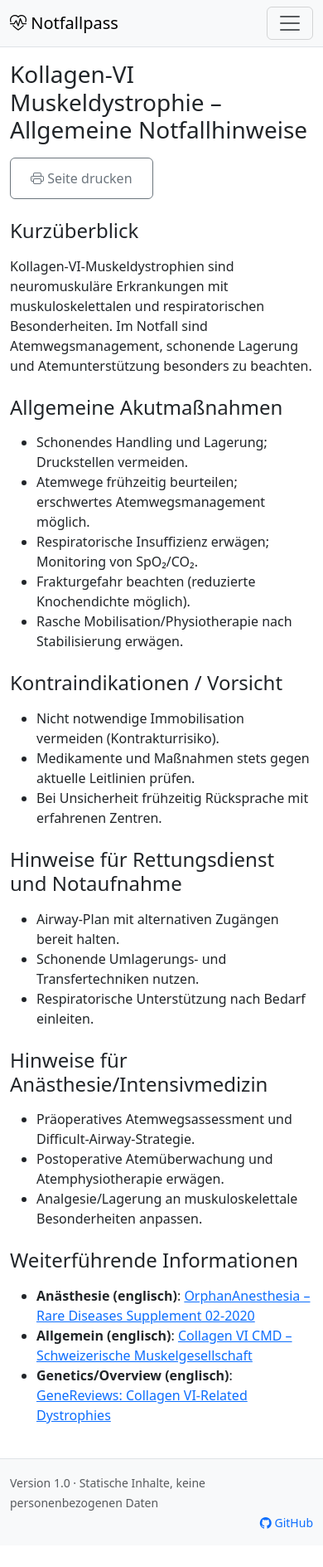
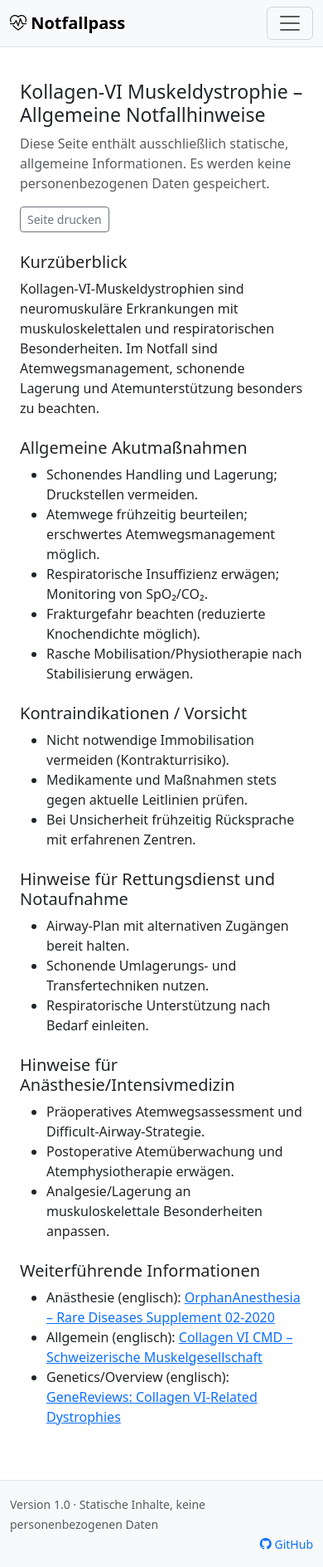
Before and after one commit to SB97/TEST-Kollagen-VI_Muskeldystrophie_Notfallpass, a Jekyll site: the page built from german.md, in a window 390 px wide. Shown: the whole page at 83% size. Built offline with Jekyll 4.4.1, drawn with Linux system fonts in a browser that asks for light colours; before the commit the page ends 1863 px from its top, so only the background shows below that.

```diff
--- a/_config.yml
+++ b/_config.yml
@@ -4,34 +4,3 @@ baseurl: "/TEST-Kollagen-VI_Muskeldystrophie_Notfallpass"
 url: "https://sb97.github.io"
 markdown: kramdown
 permalink: pretty
-
-# Theme configuration
-remote_theme: just-the-docs/just-the-docs
-
-# Just the Docs configuration
-just_the_docs:
-  # Color scheme
-  color_scheme: light
-
-  # Search
-  search_enabled: true
-  search:
-    heading_level: 2
-    previews: 3
-    preview_words_before: 5
-    preview_words_after: 10
-    tokenizer_separator: /[\s/\-]+/
-
-  # Navigation
-  heading_anchors: true
-  back_to_top: true
-  back_to_top_text: "Zurück nach oben"
-
-  # Footer
-  footer_content: "Version 1.0 · Statische Inhalte, keine personenbezogenen Daten"
-
-  # Mobile
-  mobile_nav: true
-
-  # Custom styling
-  custom_css: true
--- a/_layouts/default.html
+++ b/_layouts/default.html
@@ -12,10 +12,7 @@
   <!-- Custom CSS -->
   <link rel="stylesheet" href="{{ '/assets/css/custom.css' | relative_url }}">
 
-  <!-- Just the Docs Theme -->
-  {% if site.remote_theme %}
-    <link rel="stylesheet" href="https://cdn.jsdelivr.net/gh/{{ site.remote_theme }}/assets/css/just-the-docs.css">
-  {% endif %}
+
 </head>
 <body class="d-flex flex-column min-vh-100">
   <a class="skip-link" href="#main-content">Zum Hauptinhalt springen</a>
@@ -37,17 +34,17 @@
             </a>
           </li>
           <li class="nav-item">
-            <a class="nav-link" href="{{ '/german' | relative_url }}">
+            <a class="nav-link {% if page.active == 'de' %}active{% endif %}" href="{{ '/german/' | relative_url }}">
               <i class="bi bi-file-text"></i> Deutsch
             </a>
           </li>
           <li class="nav-item">
-            <a class="nav-link" href="{{ '/english' | relative_url }}">
+            <a class="nav-link {% if page.active == 'en' %}active{% endif %}" href="{{ '/english/' | relative_url }}">
               <i class="bi bi-file-text"></i> English
             </a>
           </li>
           <li class="nav-item">
-            <a class="nav-link" href="{{ '/about' | relative_url }}">
+            <a class="nav-link {% if page.active == 'about' %}active{% endif %}" href="{{ '/about/' | relative_url }}">
               <i class="bi bi-info-circle"></i> Über das Projekt
             </a>
           </li>
--- a/assets/css/custom.scss
+++ b/assets/css/custom.scss
@@ -1,7 +1,19 @@
 ---
 ---
 
-/* Accessibility */
+// Custom styles for the emergency pass site
+
+.language-card {
+  text-decoration: none;
+  display: block;
+
+  &:hover {
+    text-decoration: none;
+    transform: translateY(-2px);
+    transition: transform 0.2s ease;
+  }
+}
+
 .skip-link {
   position: absolute;
   left: -10000px;
@@ -9,114 +21,30 @@
   width: 1px;
   height: 1px;
   overflow: hidden;
-}
-.skip-link:focus {
+
+  &:focus {
     position: static;
     width: auto;
     height: auto;
   }
-
-/* Language cards */
-.language-card {
-  text-decoration: none;
-  display: block;
-  transition: all 0.2s ease-in-out;
-}
-.language-card:hover {
-  text-decoration: none;
 }
 
-/* Simple card design */
-.simple-card {
-  transition: all 0.2s ease-in-out;
-  cursor: pointer;
-  background-color: #fff;
+@media print {
+  nav,
+  footer,
+  .print-controls {
+    display: none !important;
   }
 
-.simple-card:hover {
-  background-color: #f8f9fa;
-  border-color: #dee2e6 !important;
-  transform: translateY(-1px);
+  a[href]:after {
+    content: "";
+  }
 }
 
-.simple-card-german {
-  border-left: 4px solid #dc3545 !important;
+.navbar-brand {
+  font-weight: bold;
 }
 
-.simple-card-english {
-  border-left: 4px solid #0d6efd !important;
+.nav-link.active {
+  font-weight: bold;
 }
-
-.simple-card-german:hover {
-  border-left-color: #c82333 !important;
-}
-
-.simple-card-english:hover {
-  border-left-color: #0b5ed7 !important;
-}
-
-/* Footer styles */
-.footer {
-  margin-top: auto;
-}
-
-
-
-/* Print styles */
-@media print {
-  nav, footer, .print-controls { display: none !important; }
-  a[href]:after { content: ""; }
-  .container { max-width: none !important; }
-  body { font-size: 12pt; }
-}
-
-/* Mobile optimizations */
-@media (max-width: 768px) {
-  .container {
-    padding-left: 1rem;
-    padding-right: 1rem;
-  }
-
-  h1 {
-    font-size: 1.75rem;
-    margin-bottom: 1rem;
-  }
-
-  h2 {
-    font-size: 1.5rem;
-    margin-top: 1.5rem;
-    margin-bottom: 1rem;
-  }
-
-  .simple-card {
-    padding: 1rem !important;
-  }
-
-  .flag-icon img {
-    width: 50px !important;
-    height: 35px !important;
-  }
-
-  .simple-card h2 {
-    font-size: 1.1rem;
-    margin-bottom: 0.25rem;
-  }
-
-  .simple-card p {
-    font-size: 0.85rem;
-  }
-
-  .btn {
-    padding: 0.75rem 1.5rem;
-    font-size: 1rem;
-  }
-
-  .print-controls {
-    margin-bottom: 1.5rem;
-  }
-
-  /* Improve touch targets */
-  .nav-link {
-    padding: 0.75rem 1rem;
-  }
-}
--- a/german.md
+++ b/german.md
@@ -5,46 +5,64 @@ lang: de
 active: de
 ---
 
-# Kollagen‑VI Muskeldystrophie – Allgemeine Notfallhinweise
+<div class="container py-4">
+  <header class="mb-4">
+    <h1 class="h3">Kollagen‑VI Muskeldystrophie – Allgemeine Notfallhinweise</h1>
+    <p class="text-muted">Diese Seite enthält ausschließlich statische, allgemeine Informationen. Es werden keine personenbezogenen Daten gespeichert.</p>
+    <div class="print-controls">
+      <button class="btn btn-outline-secondary btn-sm" onclick="window.print()">Seite drucken</button>
+    </div>
+  </header>
 
-<div class="print-controls mb-4">
-  <button class="btn btn-outline-secondary" onclick="window.print()">
-    <i class="bi bi-printer"></i> Seite drucken
-  </button>
+  <section class="mb-4">
+    <h2 class="h5">Kurzüberblick</h2>
+    <p>Kollagen‑VI‑Muskeldystrophien sind neuromuskuläre Erkrankungen mit muskuloskelettalen und respiratorischen Besonderheiten. Im Notfall sind Atemwegsmanagement, schonende Lagerung und Atemunterstützung besonders zu beachten.</p>
+  </section>
+
+  <section class="mb-4">
+    <h2 class="h5">Allgemeine Akutmaßnahmen</h2>
+    <ul>
+      <li>Schonendes Handling und Lagerung; Druckstellen vermeiden.</li>
+      <li>Atemwege frühzeitig beurteilen; erschwertes Atemwegsmanagement möglich.</li>
+      <li>Respiratorische Insuffizienz erwägen; Monitoring von SpO₂/CO₂.</li>
+      <li>Frakturgefahr beachten (reduzierte Knochendichte möglich).</li>
+      <li>Rasche Mobilisation/Physiotherapie nach Stabilisierung erwägen.</li>
+    </ul>
+  </section>
+
+  <section class="mb-4">
+    <h2 class="h5">Kontraindikationen / Vorsicht</h2>
+    <ul>
+      <li>Nicht notwendige Immobilisation vermeiden (Kontrakturrisiko).</li>
+      <li>Medikamente und Maßnahmen stets gegen aktuelle Leitlinien prüfen.</li>
+      <li>Bei Unsicherheit frühzeitig Rücksprache mit erfahrenen Zentren.</li>
+    </ul>
+  </section>
+
+  <section class="mb-4">
+    <h2 class="h5">Hinweise für Rettungsdienst und Notaufnahme</h2>
+    <ul>
+      <li>Airway-Plan mit alternativen Zugängen bereit halten.</li>
+      <li>Schonende Umlagerungs- und Transfertechniken nutzen.</li>
+      <li>Respiratorische Unterstützung nach Bedarf einleiten.</li>
+    </ul>
+  </section>
+
+  <section class="mb-4">
+    <h2 class="h5">Hinweise für Anästhesie/Intensivmedizin</h2>
+    <ul>
+      <li>Präoperatives Atemwegsassessment und Difficult-Airway-Strategie.</li>
+      <li>Postoperative Atemüberwachung und Atemphysiotherapie erwägen.</li>
+      <li>Analgesie/Lagerung an muskuloskelettale Besonderheiten anpassen.</li>
+    </ul>
+  </section>
+
+  <section>
+    <h2 class="h5">Weiterführende Informationen</h2>
+    <ul>
+      <li>Anästhesie (englisch): <a href="https://www.ai-online.info/images/ai-ausgabe/2020/02-2020/Supplement_02-2020_OrphanAnesthesia_2.pdf">OrphanAnesthesia – Rare Diseases Supplement 02‑2020</a></li>
+      <li>Allgemein (englisch): <a href="https://www.muskelgesellschaft.ch/wp-content/uploads/2021/07/Collagen-VI-CMD.pdf">Collagen VI CMD – Schweizerische Muskelgesellschaft</a></li>
+      <li>Genetics/Overview (englisch): <a href="https://www.ncbi.nlm.nih.gov/books/NBK1503/">GeneReviews: Collagen VI‑Related Dystrophies</a></li>
+    </ul>
+  </section>
 </div>
-
-## Kurzüberblick
-
-Kollagen‑VI‑Muskeldystrophien sind neuromuskuläre Erkrankungen mit muskuloskelettalen und respiratorischen Besonderheiten. Im Notfall sind Atemwegsmanagement, schonende Lagerung und Atemunterstützung besonders zu beachten.
-
-## Allgemeine Akutmaßnahmen
-
-- Schonendes Handling und Lagerung; Druckstellen vermeiden.
-- Atemwege frühzeitig beurteilen; erschwertes Atemwegsmanagement möglich.
-- Respiratorische Insuffizienz erwägen; Monitoring von SpO₂/CO₂.
-- Frakturgefahr beachten (reduzierte Knochendichte möglich).
-- Rasche Mobilisation/Physiotherapie nach Stabilisierung erwägen.
-
-## Kontraindikationen / Vorsicht
-
-- Nicht notwendige Immobilisation vermeiden (Kontrakturrisiko).
-- Medikamente und Maßnahmen stets gegen aktuelle Leitlinien prüfen.
-- Bei Unsicherheit frühzeitig Rücksprache mit erfahrenen Zentren.
-
-## Hinweise für Rettungsdienst und Notaufnahme
-
-- Airway-Plan mit alternativen Zugängen bereit halten.
-- Schonende Umlagerungs- und Transfertechniken nutzen.
-- Respiratorische Unterstützung nach Bedarf einleiten.
-
-## Hinweise für Anästhesie/Intensivmedizin
-
-- Präoperatives Atemwegsassessment und Difficult-Airway-Strategie.
-- Postoperative Atemüberwachung und Atemphysiotherapie erwägen.
-- Analgesie/Lagerung an muskuloskelettale Besonderheiten anpassen.
-
-## Weiterführende Informationen
-
-- **Anästhesie (englisch)**: [OrphanAnesthesia – Rare Diseases Supplement 02‑2020](https://www.ai-online.info/images/ai-ausgabe/2020/02-2020/Supplement_02-2020_OrphanAnesthesia_2.pdf)
-- **Allgemein (englisch)**: [Collagen VI CMD – Schweizerische Muskelgesellschaft](https://www.muskelgesellschaft.ch/wp-content/uploads/2021/07/Collagen-VI-CMD.pdf)
-- **Genetics/Overview (englisch)**: [GeneReviews: Collagen VI‑Related Dystrophies](https://www.ncbi.nlm.nih.gov/books/NBK1503/)
```
Also changed, not shown: english.md (+50 -41 lines), index.md (+20 -37 lines), .github/workflows/jekyll.yml, README.md. Lines whose indentation alone changed are shown as unchanged.
